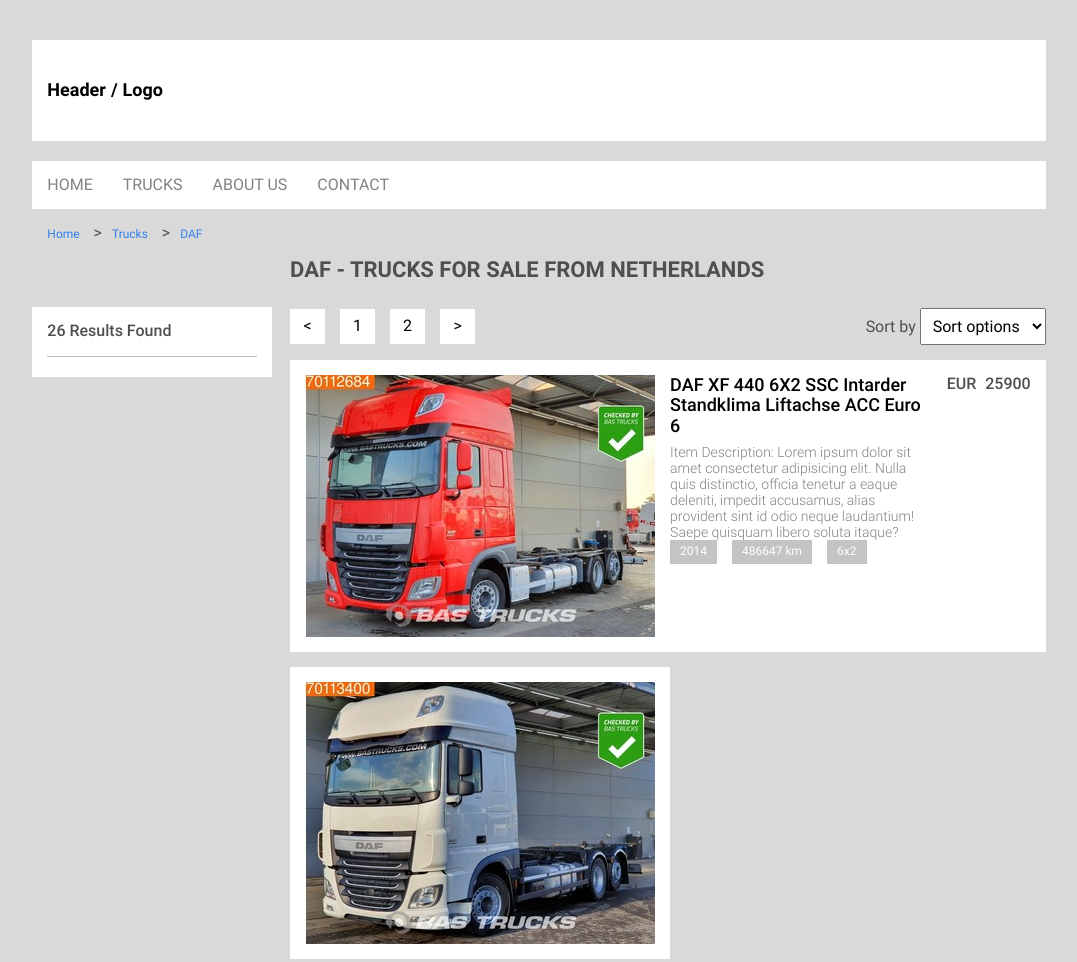
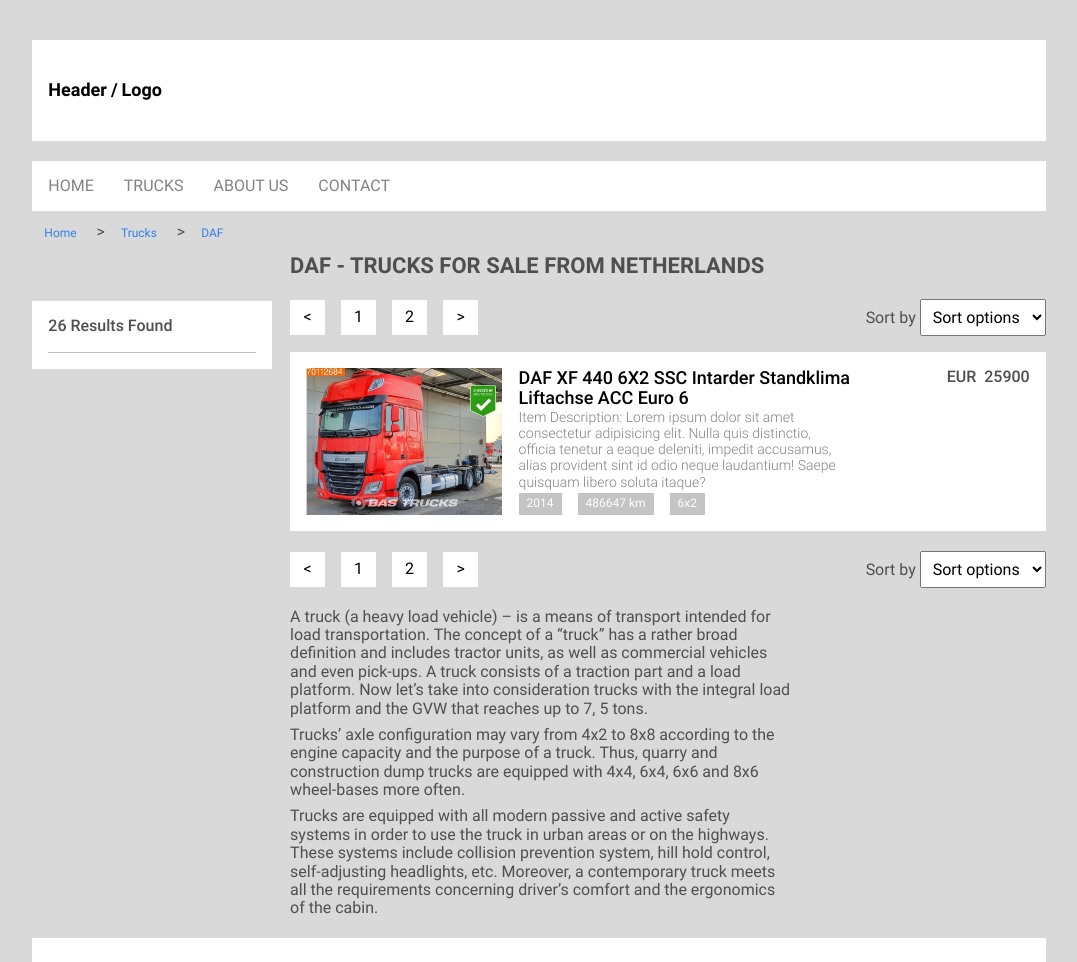
Before and after one commit to mitrofanzxc/web-marketing-test, a website built with webpack: page src/index.html in a window 1280 px wide. Shown: the top 962 px of the page, without its empty margins (101-1178 px from the left). Built offline with nearby package versions, Linux system fonts and the light colour scheme; a web font is replaced by a local one.

Commit message:
refactor: styles for catalog list item (Fri, Jul 15, 2022  4:09:20 PM)

```diff
--- a/src/index.html
+++ b/src/index.html
@@ -77,14 +77,19 @@
         </div>
         <ul class="catalog-list">
           <li class="catalog-list__item">
+            <div class="catalog-list__item-wrapper">
+              <div class="catalog-list__img-wrapper">
                 <img src="./images/1.jpg" alt="1 truck" class="catalog-list__img" />
+              </div>
               <div class="catalog-list__item-title">
+                <div>
                   <h3 class="h3 color_black">DAF XF 440 6X2 SSC Intarder Standklima Liftachse ACC Euro 6</h3>
                   <p class="catalog-list__item-description">
                     Item Description: Lorem ipsum dolor sit amet consectetur adipisicing elit. Nulla quis distinctio,
                     officia tenetur a eaque deleniti, impedit accusamus, alias provident sint id odio neque laudantium!
                     Saepe quisquam libero soluta itaque?
                   </p>
+                </div>
                 <ul class="tag-list">
                   <li class="tag">2014</li>
                   <li class="tag">
@@ -94,25 +99,11 @@
                   <li class="tag">6x2</li>
                 </ul>
               </div>
+            </div>
             <p class="price">
               <span class="price-currency">EUR&nbsp;</span>
               25900
             </p>
-          </li>
-          <li class="catalog-list__item">
-            <img src="./images/2.jpg" alt="2 truck" class="catalog-list__img" />
-          </li>
-          <li class="catalog-list__item">
-            <img src="./images/3.jpg" alt="3 truck" class="catalog-list__img" />
-          </li>
-          <li class="catalog-list__item">
-            <img src="./images/4.jpg" alt="4 truck" class="catalog-list__img" />
-          </li>
-          <li class="catalog-list__item">
-            <img src="./images/5.jpg" alt="5 truck" class="catalog-list__img" />
-          </li>
-          <li class="catalog-list__item">
-            <img src="./images/6.jpg" alt="6 truck" class="catalog-list__img" />
           </li>
         </ul>
         <div class="pagination-wrapper">
--- a/src/index.scss
+++ b/src/index.scss
@@ -34,7 +34,7 @@
 }
 
 .wrapper {
-  max-width: $base * 228;
+  max-width: $base * 285;
   width: 79.16666666666667%;
   margin: 0 auto;
 }
@@ -116,8 +116,8 @@
 // === HEADER ===
 
 .header {
-  margin-top: $base * 8;
-  padding: $base * 8 0 $base * 8 $base * 3;
+  margin-top: $base * 10;
+  padding: $base * 10 0 $base * 10 $base * 4;
   background-color: $color-white;
 }
 
@@ -149,8 +149,8 @@
 // === NAV ===
 
 .nav {
-  margin-top: $base * 4;
-  padding: $base * 3 0 $base * 3 $base * 3;
+  margin-top: $base * 5;
+  padding: $base * 4 0 $base * 4 $base * 4;
   background-color: $color-white;
 }
 
@@ -158,7 +158,7 @@
   display: flex;
   align-items: center;
   justify-content: flex-start;
-  gap: $base * 6;
+  gap: $base * 7.5;
 }
 
 // .nav-list__item {}
@@ -181,13 +181,12 @@
   display: flex;
   align-items: center;
   justify-content: flex-start;
-  // gap: $base * 2;
 }
 
 .breadcrumbs-list__item {
   &::after {
     content: '>';
-    margin: 0 $base * 2;
+    margin: 0 $base * 4;
   }
 
   &:last-child {
@@ -215,39 +214,54 @@
   display: flex;
   flex-direction: column;
   flex-basis: 74.56140350877193%;
-  max-width: $base * 170;
 }
 
 .catalog-list {
   display: flex;
   align-items: flex-start;
   flex-direction: column;
-  gap: $base * 3;
-  margin-top: $base * 3;
+  gap: $base * 4;
+  margin-top: $base * 4;
 }
 
 .catalog-list__item {
   display: flex;
   align-items: flex-start;
   justify-content: space-between;
-  gap: $base * 3;
-  padding: $base * 3;
+  gap: $base * 4;
+  width: 100%;
+  padding: $base * 4;
   background-color: $color-white;
+}
+
+.catalog-list__item-wrapper {
+  display: flex;
+  align-items: stretch;
+  justify-content: space-between;
+  flex-basis: 75.29411764705882%;
 }
 
 .catalog-list__item-title {
   display: flex;
-  align-items: flex-start;
+  align-items: stretch;
   justify-content: space-between;
   flex-direction: column;
-  height: 100%;
+  flex-basis: 61%;
 }
 
+// .catalog-list__item-description__wrapper {}
+
 .catalog-list__item-description {
-  margin-top: 7px;
   font-size: $fs-s;
   font-weight: $fw-light;
   color: $color-disabled;
+}
+
+.catalog-list__img-wrapper {
+  display: flex;
+  align-items: center;
+  justify-content: center;
+  flex-basis: 36%;
 }
 
 .catalog-list__img {
@@ -259,7 +273,6 @@
   display: flex;
   flex-direction: column;
   gap: $base * 2;
-  max-width: $base * 113;
   width: 66.47058823529412%;
   margin-top: $base * 5;
 }
@@ -285,13 +298,12 @@
   display: flex;
   flex-direction: column;
   flex-basis: 23.68421052631579%;
-  max-width: $base * 54;
-  margin-top: $base * 10;
-  padding: $base * 3 $base * 3 $base * 4 $base * 3;
+  margin-top: $base * 12;
+  padding: $base * 4 $base * 4 $base * 4 $base * 4;
   background-color: $color-white;
 
   .h4 {
-    padding-bottom: $base * 3;
+    padding-bottom: $base * 4;
     border-bottom: 0.063rem solid $color-border;
   }
 }
@@ -304,7 +316,7 @@
   display: flex;
   align-items: center;
   justify-content: flex-start;
-  gap: $base * 3;
+  gap: $base * 4;
 }
 
 .tag {
@@ -332,15 +344,15 @@
   display: flex;
   align-items: center;
   justify-content: flex-start;
-  gap: $base * 3;
+  gap: $base * 4;
 }
 
 .pagination__item {
   display: flex;
   align-items: center;
   justify-content: center;
-  width: $base * 7;
-  height: $base * 7;
+  width: $base * 8.75;
+  height: $base * 8.75;
   font-size: $fs-m;
   font-weight: $fw-regular;
   color: $color-black;
@@ -353,7 +365,7 @@
 
 .footer {
   margin-top: $base * 5;
-  padding: $base * 8 $base * 3 $base * 5 $base * 4;
+  padding: $base * 8 $base * 4 $base * 5 $base * 4;
   background-color: $color-white;
 }
 
--- a/src/sass/constants.scss
+++ b/src/sass/constants.scss
@@ -32,7 +32,7 @@
 
 // === VARIABLES ===
 
-$base: rem(5px);
+$base: rem(4px);
 
 $fw-light: 300;
 $fw-regular: 400;
```
Lines whose indentation alone changed are shown as unchanged.
